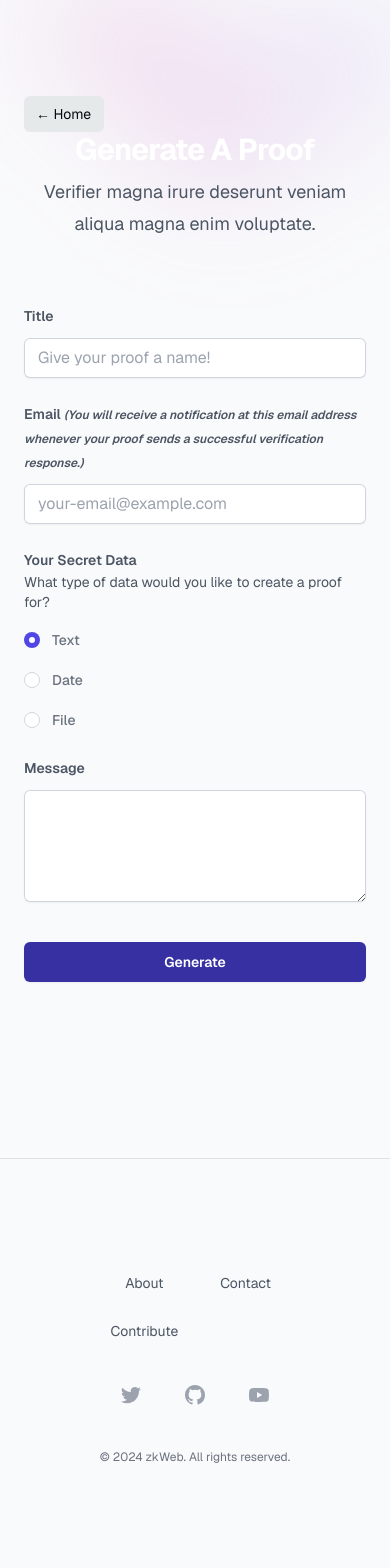
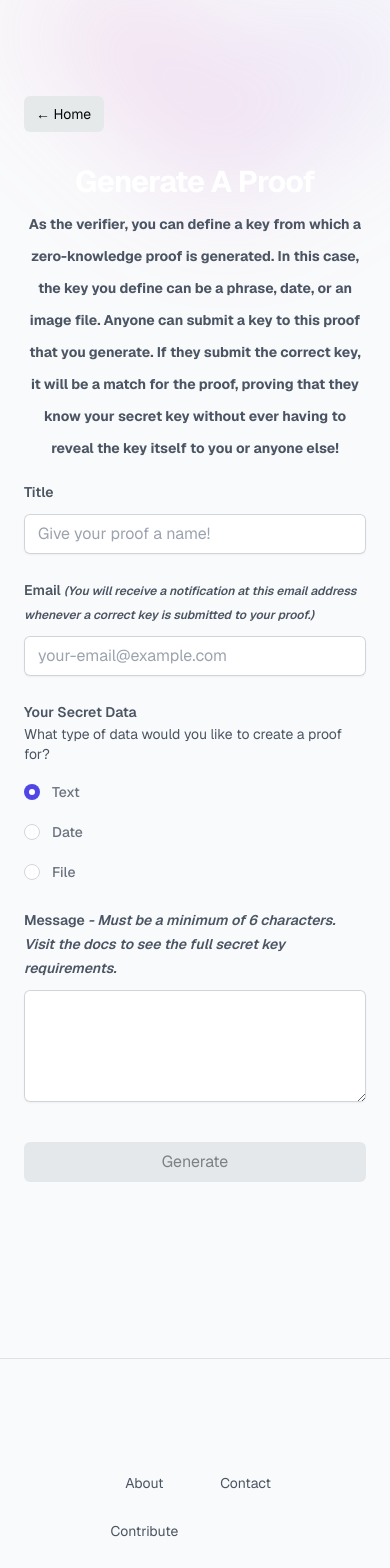
Before and after one commit to SarahMAmann/zkWeb, a Next.js app: page /verifier in a window 390 px wide. Shown: the top 1568 px of the page. Built offline with nearby package versions, Linux system fonts and the light colour scheme.

Commit message:
ui polish

```diff
--- a/app/prover/[id]/page.tsx
+++ b/app/prover/[id]/page.tsx
@@ -188,8 +188,10 @@ export default function Prover() {
               Prove What You Know
             </h2>
             <h3 className="mt-6">{proof?.title}</h3>
-            <p className="mt-2 text-lg leading-8 text-gray-600">
-              Prover magna irure deserunt veniam aliqua magna enim voluptate.
+            <p className="mt-2 text-sm leading-8 text-gray-600 font-bold">
+              As the prover, you can submit a key in the form of a phrase, date, or an image file
+              to be checked against this proof. The key you submit must be an exact match for the key
+              that was used to generate the proof in order to get a correct response.
             </p>
           </div>
           <form
@@ -197,7 +199,7 @@ export default function Prover() {
             method="POST"
             className="mx-auto mt-16 max-w-xl sm:mt-20"
           >
-            <div className="grid grid-cols-1 gap-x-8 gap-y-6 sm:grid-cols-2">
+            <div className="-mt-12 grid grid-cols-1 gap-x-8 gap-y-6 sm:grid-cols-2">
               <div className="sm:col-span-2">
                 <label
                   htmlFor="email"
@@ -262,7 +264,7 @@ export default function Prover() {
                     htmlFor="message"
                     className="block text-sm font-semibold leading-6 text-gray-600"
                   >
-                    Message
+                    Message <span className="italic">- Must be a minimum of 6 characters. Visit the docs to see the full secret key requirements.</span>
                   </label>
                   <div className="mt-2.5">
                     <textarea
@@ -272,6 +274,7 @@ export default function Prover() {
                       onChange={handleMessageInputChange}
                       rows={4}
                       maxLength={5000}
+                      minLength={6}
                       className="block w-full rounded-md border-0 px-3.5 py-2 text-gray-900 shadow-sm ring-1 ring-inset ring-gray-300 placeholder:text-gray-400 focus:ring-2 focus:ring-inset focus:ring-indigo-600 sm:text-sm sm:leading-6"
                     />
                   </div>
@@ -303,11 +306,12 @@ export default function Prover() {
                     htmlFor="file"
                     className="block text-sm font-semibold leading-6 text-gray-600"
                   >
-                    File
+                    File <span className="italic">- Accepts .jpeg, .png, .tiff, and .webp file types</span>
                   </label>
                   <div className="mt-2.5">
                     <input
                       type="file"
+                      accept=".jpeg,.png,.tiff,.webp"
                       onChange={handleFileChange}
                       className="cursor-pointer hover:opacity-90"
                     />
--- a/app/verifier/page.tsx
+++ b/app/verifier/page.tsx
@@ -12,6 +12,7 @@ export default function Verifier() {
   const router = useRouter();
   const [isLoading, setIsLoading] = useState(false);
   const [showError, setShowError] = useState<boolean>(false);
+  const [showNoValidEmail, setShowNoValidEmail] = useState<boolean>(false);
   const [responseData, setResponseData] = useState<any>(null);
   const [selectedDataType, setSelectedDataType] = useState<string>("textData");
   const [textDataString, setTextDataString] = useState<string>("");
@@ -35,6 +36,12 @@ export default function Verifier() {
     title: "",
     email: "",
   });
+
+  const isValidEmail = /^[\w-\.]+@([\w-]+\.)+[\w-]{2,4}$/g;
+
+  const validate = () => {
+    return formData.title.length & formData.email.length;
+  };
 
   const proofDataTypes = [
     { id: "textData", title: "Text" },
@@ -84,6 +91,8 @@ export default function Verifier() {
 
   const handleSubmit = async (e: { preventDefault: () => void }) => {
     e.preventDefault();
+    if (formData.email.match(isValidEmail)) {
+      setShowNoValidEmail(false);
       setIsLoading(true);
 
       const submitFormData = {
@@ -122,6 +131,9 @@ export default function Verifier() {
         setIsLoading(false);
         setShowError(true);
       }
+    } else {
+      setShowNoValidEmail(true);
+    }
   };
 
   return (
@@ -140,7 +152,7 @@ export default function Verifier() {
           />
         </div>
         <div className="mx-auto max-w-2xl text-center">
-          <div className="w-20">
+          <div className="w-20 mb-8">
             <Link
               href="/"
               className="text-sm py-2 px-3 flex rounded-md no-underline bg-btn-background hover:bg-btn-background-hover"
@@ -151,8 +163,12 @@ export default function Verifier() {
           <h2 className="text-3xl font-bold tracking-tight text-white sm:text-4xl">
             Generate A Proof
           </h2>
-          <p className="mt-2 text-lg leading-8 text-gray-600">
-            Verifier magna irure deserunt veniam aliqua magna enim voluptate.
+          <p className="mt-2 text-sm leading-8 text-gray-600 font-bold">
+            As the verifier, you can define a key from which a zero-knowledge proof is generated.
+            In this case, the key you define can be a phrase, date, or an image file.
+            Anyone can submit a key to this proof that you generate.
+            If they submit the correct key, it will be a match for the proof,
+            proving that they know your secret key without ever having to reveal the key itself to you or anyone else!
           </p>
         </div>
         <form
@@ -160,7 +176,7 @@ export default function Verifier() {
           method="POST"
           className="mx-auto mt-16 max-w-xl sm:mt-20"
         >
-          <div className="grid grid-cols-1 gap-x-8 gap-y-6 sm:grid-cols-2">
+          <div className="-mt-12 grid grid-cols-1 gap-x-8 gap-y-6 sm:grid-cols-2">
             <div className="sm:col-span-2">
               <label
                 htmlFor="title"
@@ -189,7 +205,7 @@ export default function Verifier() {
                 Email{" "}
                 <span className="italic text-xs">
                   (You will receive a notification at this email address
-                  whenever your proof sends a successful verification response.)
+                  whenever a correct key is submitted to your proof.)
                 </span>
               </label>
               <div className="mt-2.5">
@@ -205,6 +221,11 @@ export default function Verifier() {
                 />
               </div>
             </div>
+            {showNoValidEmail && (
+              <div className="text-red-500 w-full">
+                Please enter a valid email address.
+              </div>
+            )}
             <div>
               <label className="text-sm font-semibold text-gray-600">
                 Your Secret Data
@@ -243,7 +264,7 @@ export default function Verifier() {
                   htmlFor="message"
                   className="block text-sm font-semibold leading-6 text-gray-600"
                 >
-                  Message
+                  Message <span className="italic">- Must be a minimum of 6 characters. Visit the docs to see the full secret key requirements.</span>
                 </label>
                 <div className="mt-2.5">
                   <textarea
@@ -252,6 +273,7 @@ export default function Verifier() {
                     value={textDataString}
                     onChange={handleMessageInputChange}
                     rows={4}
+                    minLength={6}
                     maxLength={5000}
                     className="block w-full rounded-md border-0 px-3.5 py-2 text-gray-900 shadow-sm ring-1 ring-inset ring-gray-300 placeholder:text-gray-400 focus:ring-2 focus:ring-inset focus:ring-indigo-600 sm:text-sm sm:leading-6"
                   />
@@ -284,11 +306,12 @@ export default function Verifier() {
                   htmlFor="file"
                   className="block text-sm font-semibold leading-6 text-gray-600"
                 >
-                  File
+                  File <span className="italic">- Accepts .jpeg, .png, .tiff, and .webp file types</span>
                 </label>
                 <div className="mt-2.5">
                   <input
                     type="file"
+                    accept=".jpeg,.png,.tiff,.webp"
                     onChange={handleFileChange}
                     className="cursor-pointer hover:opacity-90"
                   />
@@ -300,7 +323,8 @@ export default function Verifier() {
             {!isLoading && (
               <button
                 onClick={handleSubmit}
-                className="block w-full rounded-md bg-indigo-800 px-3.5 py-2.5 text-center text-sm font-semibold text-white shadow-sm hover:bg-indigo-500 focus-visible:outline focus-visible:outline-2 focus-visible:outline-offset-2 focus-visible:outline-indigo-600"
+                disabled={!validate()}
+                className={`${validate() ? `block w-full rounded-md bg-indigo-800 px-3.5 py-2.5 text-center text-sm font-semibold text-white shadow-sm hover:bg-indigo-500 focus-visible:outline focus-visible:outline-2 focus-visible:outline-offset-2 focus-visible:outline-indigo-600` : 'block w-full bg-gray-300 px-4 py-2 rounded-md cursor-not-allowed opacity-50'}`}
               >
                 Generate
               </button>
--- a/components/Header.tsx
+++ b/components/Header.tsx
@@ -23,7 +23,7 @@ export default function Header({ onGrandparentData }: any) {
           className="h-2000 w-2000 flex-none rounded-lg object-cover ring-1 ring-gray-900/10"
         />
       </div>
-      <div className="-mt-32 antialiased text-lg tracking-widest">
+      <div className="-mt-24 text-sm md:-mt-32 antialiased md:text-lg tracking-widest">
         Zero-knowledge proofs for everyone.
       </div>
       <button
```
Lines whose indentation alone changed are shown as unchanged.
